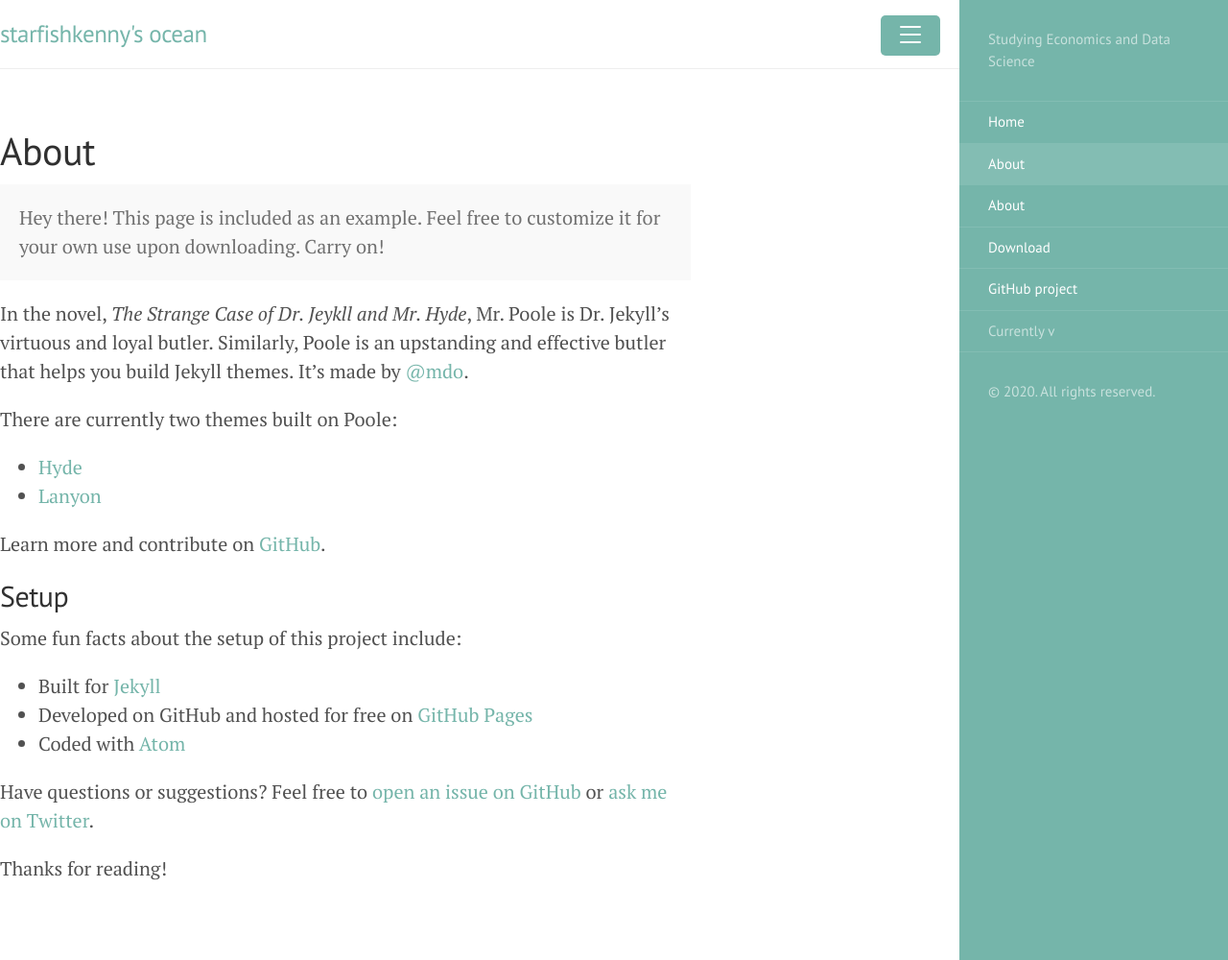
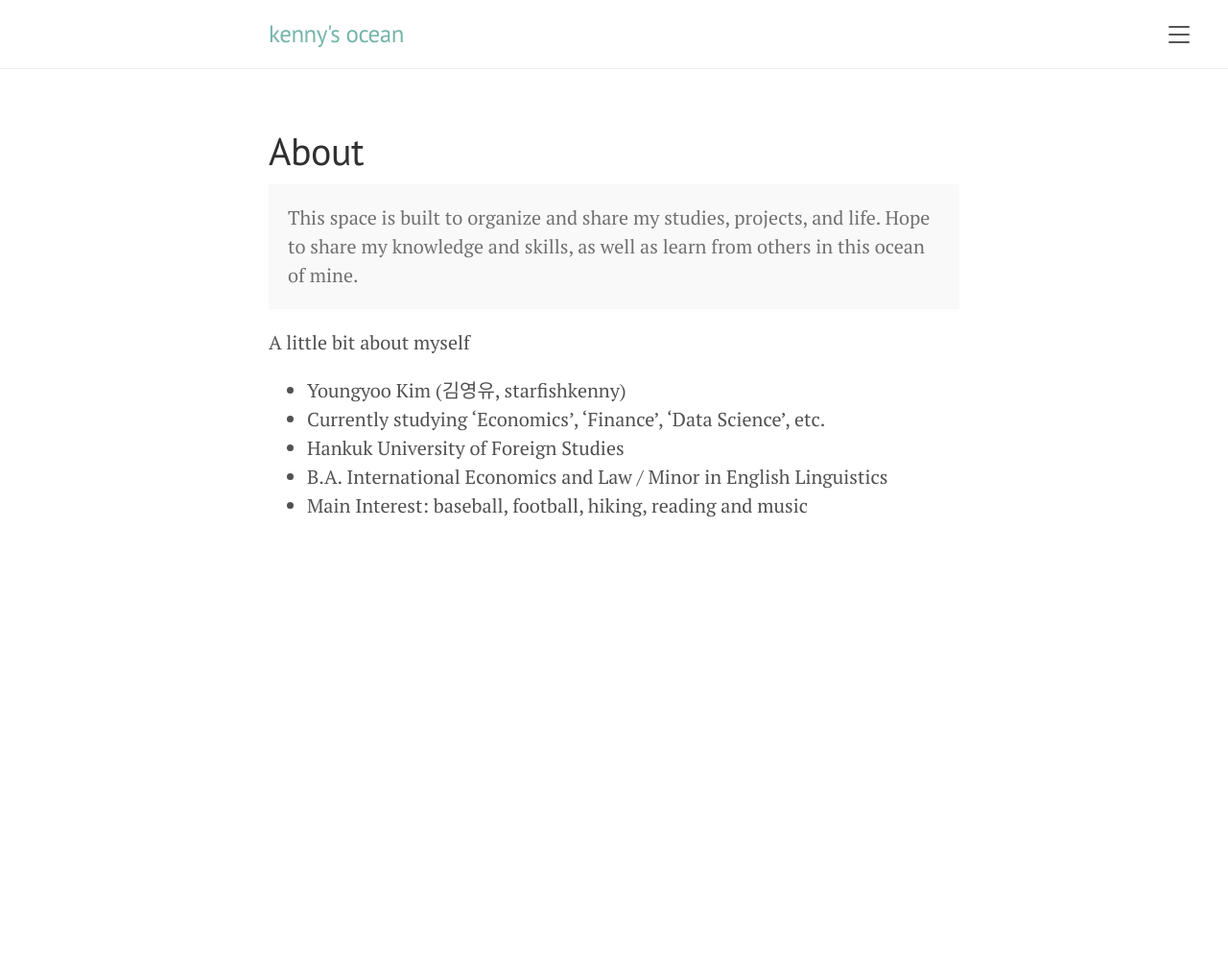
Before and after one commit to starfishkenny/starfishkenny.github.io, a Jekyll site: the page built from about.md, in a window 1280 px wide and 1000 px high. Shown: the whole window at 96% size. Built offline with Jekyll 4.4.1, drawn with Linux system fonts in a browser that asks for light colours.

Commit message:
updated about and configuration

```diff
--- a/_config.yml
+++ b/_config.yml
@@ -18,13 +18,13 @@
 # You can create any custom variable you would like, and they will be accessible
 # in the templates via {{ site.myvariable }}.
 
-title: starfishkenny's ocean
+title: kenny's ocean
 email: youngyoo.kim.94@gmail.com
 description: >- # this means to ignore newlines until "baseurl:"
   Studying Economics and Data Science
 baseurl: "" # the subpath of your site, e.g. /blog
 url: "https://starfishkenny.github.io/" # the base hostname & protocol for your site, e.g. http://example.com
-twitter_username: jekyllrb
+twitter_username:
 github_username:  starfishkenny
 
 # Build settings
--- a/_includes/sidebar.html
+++ b/_includes/sidebar.html
@@ -1,6 +1,6 @@
 <!-- Target for toggling the sidebar `.sidebar-checkbox` is for regular
      styles, `#sidebar-checkbox` for behavior. -->
-<input type="checkbox" class="sidebar-checkbox" id="sidebar-checkbox" checked>
+<input type="checkbox" class="sidebar-checkbox" id="sidebar-checkbox">
 
 <!-- Toggleable sidebar -->
 <div class="sidebar" id="sidebar">
--- a/about.md
+++ b/about.md
@@ -1,29 +1,17 @@
 ---
 layout: page
 title: About
+permalink: /about/
 ---
 
 <p class="message">
-  Hey there! This page is included as an example. Feel free to customize it for your own use upon downloading. Carry on!
+  This space is built to organize and share my studies, projects, and life. Hope to share my knowledge and skills, as well as learn from others in this ocean of mine.
 </p>
 
-In the novel, *The Strange Case of Dr. Jeykll and Mr. Hyde*, Mr. Poole is Dr. Jekyll's virtuous and loyal butler. Similarly, Poole is an upstanding and effective butler that helps you build Jekyll themes. It's made by [@mdo](https://twitter.com/mdo).
+A little bit about myself
 
-There are currently two themes built on Poole:
-
-* [Hyde](http://hyde.getpoole.com)
-* [Lanyon](http://lanyon.getpoole.com)
-
-Learn more and contribute on [GitHub](https://github.com/poole).
-
-## Setup
-
-Some fun facts about the setup of this project include:
-
-* Built for [Jekyll](https://jekyllrb.com)
-* Developed on GitHub and hosted for free on [GitHub Pages](https://pages.github.com)
-* Coded with [Atom](https://atom.io)
-
-Have questions or suggestions? Feel free to [open an issue on GitHub](https://github.com/poole/issues/new) or [ask me on Twitter](https://twitter.com/mdo).
-
-Thanks for reading!
++ Youngyoo Kim (김영유, starfishkenny)
++ Currently studying 'Economics', 'Finance', 'Data Science', etc.
++ Hankuk University of Foreign Studies
++ B.A. International Economics and Law / Minor in English Linguistics
++ Main Interest: baseball, football, hiking, reading and music
```
Also changed, not shown: about.markdown (deleted, +0 -18 lines).
